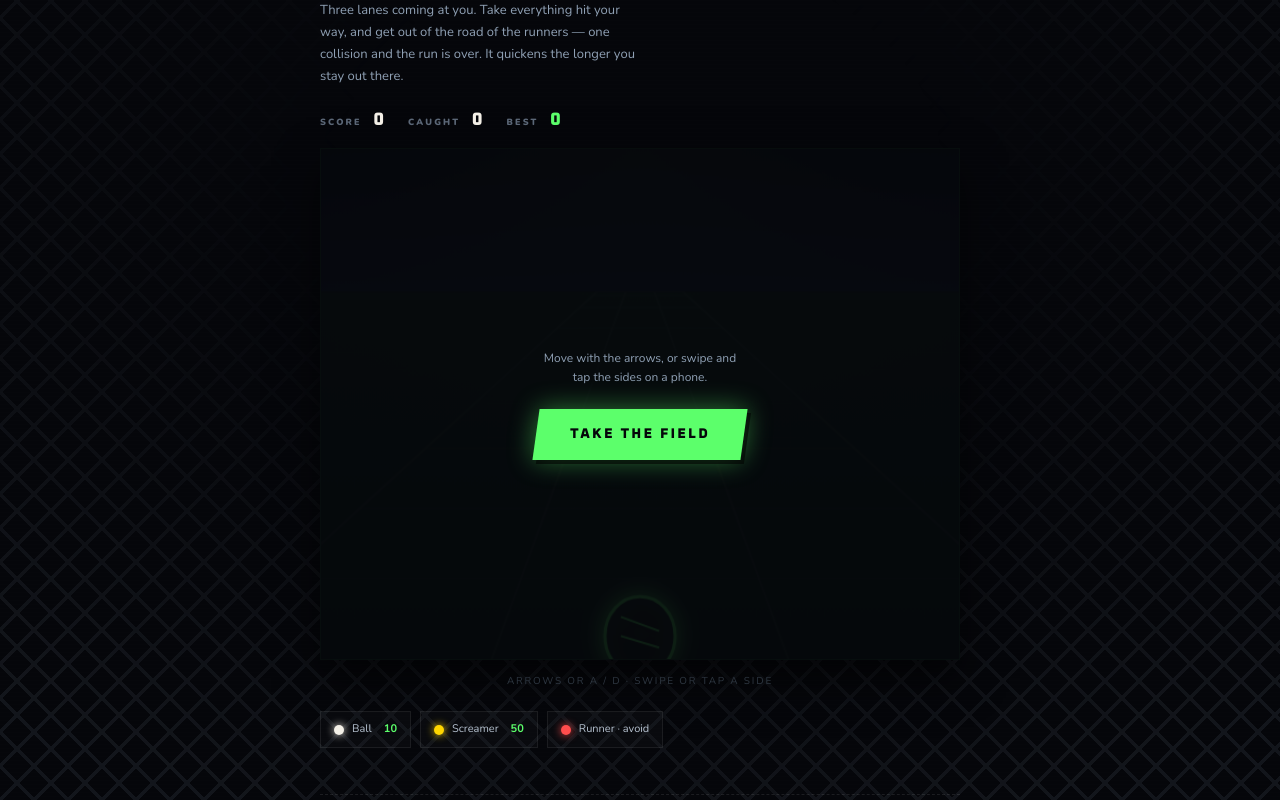
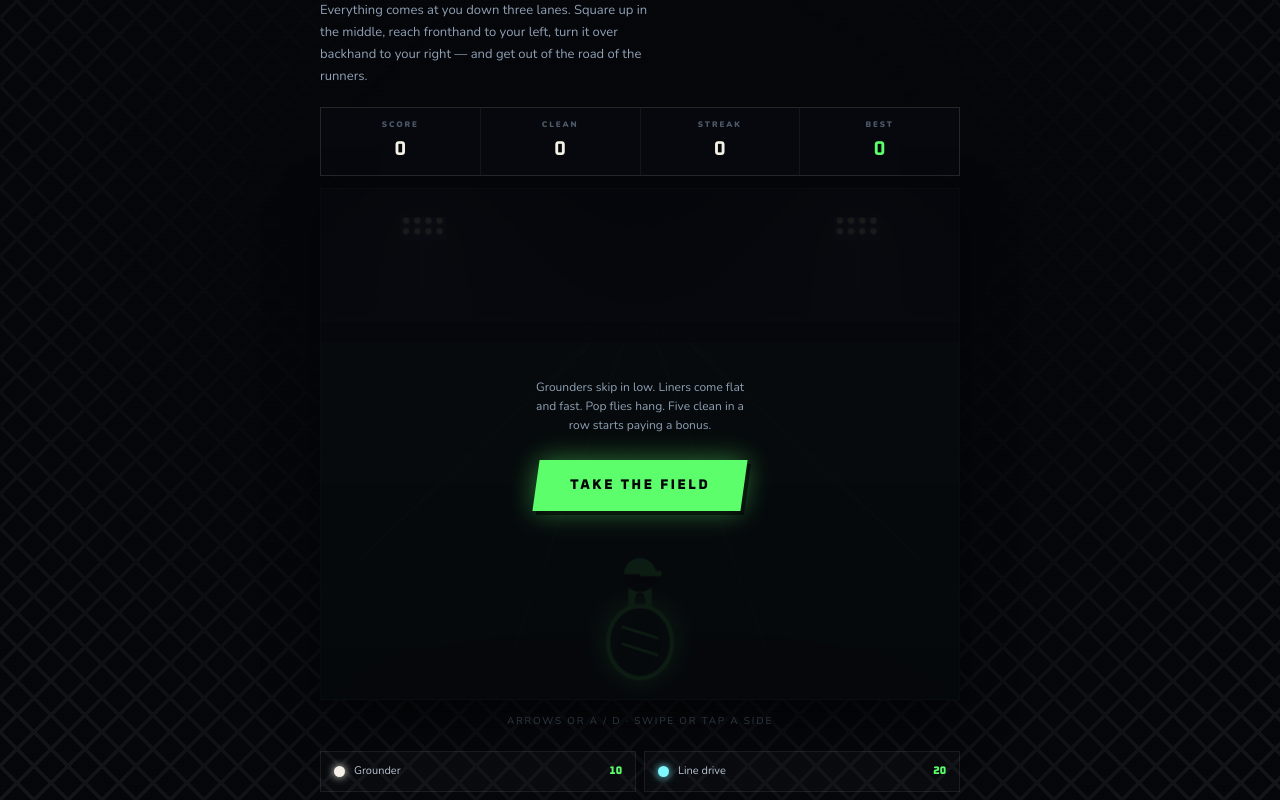
Before and after one commit to N8Nuks/grassrootsfantasy, a Next.js app: page /games/fielding in a window 1280 px wide. Shown: the part 220-1020 px from the top of the page. Built offline with nearby package versions, Linux system fonts and the light colour scheme.

Commit message:
Fielding stances, ball variety and dressed field

```diff
--- a/app/games/fielding/FieldingClient.tsx
+++ b/app/games/fielding/FieldingClient.tsx
@@ -1,41 +1,59 @@
 'use client'
 import { useState, useRef, useEffect, useCallback } from 'react'
 
-/* Three lanes running away from you. Balls come down them to be caught and
-   runners come down them to be avoided — one collision ends the run. It speeds
-   up the longer you last, and runners get more frequent as it goes. */
+/* Three lanes, three stances. Straight on in the middle, fronthand reaching
+   left, backhand reaching right — the way a fielder actually takes a ball
+   either side of them.
+
+   Four kinds of ball, each arriving differently: a grounder skipping in, a
+   liner coming fast and flat, a pop fly hanging up, and the screamer that
+   pays. Runners come down the lanes too, and one takes you out. */
+
 const LANES = 3
-const BASE_SPEED = 0.00042        // fraction of the lane per millisecond
-const SPEED_RAMP = 0.0000002      // added per millisecond survived
+const BASE_SPEED = 0.00026
+const SPEED_RAMP = 0.00000009
+const RAMP_DELAY = 12000          // no ramp at all for the first stretch
 
-type Thing = { id: number; lane: number; z: number; kind: 'ball' | 'runner' | 'gold' }
+type Kind = 'grounder' | 'liner' | 'fly' | 'screamer' | 'runner'
+type Thing = { id: number; lane: number; z: number; kind: Kind; rate: number; hop: number }
 let nextId = 1
+
+const BALL: Record<string, { label: string; points: number; colour: string; rate: number }> = {
+  grounder: { label: 'Grounder', points: 10, colour: '#F5F1E8', rate: 0.85 },
+  liner:    { label: 'Line drive', points: 20, colour: '#7DF9FF', rate: 1.55 },
+  fly:      { label: 'Pop fly',  points: 15, colour: '#C6FF00', rate: 0.62 },
+  screamer: { label: 'Screamer', points: 60, colour: '#FFD700', rate: 1.75 },
+}
 
 export default function FieldingClient() {
   const [phase, setPhase] = useState<'ready' | 'live' | 'over'>('ready')
   const [score, setScore] = useState(0)
   const [best, setBest] = useState(0)
   const [caught, setCaught] = useState(0)
-  const [flash, setFlash] = useState<string | null>(null)
+  const [streak, setStreak] = useState(0)
+  const [flash, setFlash] = useState<{ text: string; colour: string } | null>(null)
 
   const canvasRef = useRef<HTMLCanvasElement>(null)
   const raf = useRef(0)
   const lane = useRef(1)
+  const facing = useRef(1)          // rendered stance, eases toward lane
   const things = useRef<Thing[]>([])
   const lastFrame = useRef(0)
   const elapsed = useRef(0)
-  const spawnAt = useRef(0)
-  const glove = useRef(0)          // catch animation, counts down
+  const spawnAt = useRef(600)
+  const glove = useRef(0)
+  const streakRef = useRef(0)
 
-  const speed = () => BASE_SPEED + elapsed.current * SPEED_RAMP
+  const speed = () => BASE_SPEED + Math.max(0, elapsed.current - RAMP_DELAY) * SPEED_RAMP
 
   const reset = useCallback(() => {
-    lane.current = 1
+    lane.current = 1; facing.current = 1
     things.current = []
     elapsed.current = 0
-    spawnAt.current = 0
+    spawnAt.current = 600
     glove.current = 0
-    setScore(0); setCaught(0); setFlash(null)
+    streakRef.current = 0
+    setScore(0); setCaught(0); setStreak(0); setFlash(null)
   }, [])
 
   const endRun = useCallback(() => {
@@ -49,34 +67,62 @@ export default function FieldingClient() {
     lastFrame.current = now
     elapsed.current += dt
 
-    // Spawn — runners get more likely the longer you last
+    // Stance eases toward the lane rather than snapping
+    facing.current += (lane.current - facing.current) * Math.min(1, dt / 90)
+
     spawnAt.current -= dt
     if (spawnAt.current <= 0) {
-      const runnerOdds = Math.min(0.5, 0.16 + elapsed.current / 120000)
+      // Runners stay rare early and never stack up in one lane
+      const runnerOdds = Math.min(0.34, 0.05 + Math.max(0, elapsed.current - 15000) / 200000)
       const roll = Math.random()
-      const kind: Thing['kind'] = roll < runnerOdds ? 'runner' : roll < runnerOdds + 0.06 ? 'gold' : 'ball'
+      let kind: Kind
+      if (roll < runnerOdds) kind = 'runner'
+      else {
+        const r = Math.random()
+        kind = r < 0.42 ? 'grounder' : r < 0.72 ? 'liner' : r < 0.94 ? 'fly' : 'screamer'
+      }
       const newLane = Math.floor(Math.random() * LANES)
-      // Never spawn a runner in a lane that already has one close behind —
-      // an unavoidable wall isn't difficulty, it's a bug
-      const blocked = kind === 'runner' && things.current.some(t => t.kind === 'runner' && t.z > 0.55)
-      if (!blocked) things.current.push({ id: nextId++, lane: newLane, z: 0, kind })
-      spawnAt.current = 520 - Math.min(240, elapsed.current / 260) + Math.random() * 220
+      const crowded = things.current.some(t => t.lane === newLane && t.z > 0.42)
+      const wall = kind === 'runner' && things.current.some(t => t.kind === 'runner' && t.z > 0.5)
+      if (!crowded && !wall) {
+        things.current.push({
+          id: nextId++, lane: newLane, z: 0, kind,
+          rate: kind === 'runner' ? 1 : BALL[kind].rate,
+          hop: Math.random() * Math.PI,
+        })
+      }
+      spawnAt.current = 700 - Math.min(300, Math.max(0, elapsed.current - RAMP_DELAY) / 320) + Math.random() * 300
     }
 
-    // Advance and resolve
-    const s = speed() * dt
-    for (const t of things.current) t.z += s
+    const base = speed() * dt
+    for (const t of things.current) t.z += base * t.rate
+
     for (const t of things.current) {
-      if (t.z < 0.9 || t.z > 1.06) continue
+      if (t.z < 0.88 || t.z > 1.08) continue
       if (t.lane !== lane.current) continue
       if (t.kind === 'runner') { endRun(); return }
       t.z = 99
-      glove.current = 200
-      const worth = t.kind === 'gold' ? 50 : 10
-      setScore(v => v + worth)
+      glove.current = 220
+      const meta = BALL[t.kind]
+      streakRef.current += 1
+      const bonus = streakRef.current >= 5 ? Math.floor(streakRef.current / 5) * 5 : 0
+      setStreak(streakRef.current)
+      setScore(v => v + meta.points + bonus)
       setCaught(c => c + 1)
-      if (t.kind === 'gold') { setFlash('DIVING CATCH'); setTimeout(() => setFlash(null), 900) }
+      if (t.kind === 'screamer' || streakRef.current % 10 === 0) {
+        setFlash({ text: t.kind === 'screamer' ? 'SCREAMER' : `${streakRef.current} CLEAN`, colour: meta.colour })
+        setTimeout(() => setFlash(null), 900)
       }
+    }
+
+    // A ball through your lane breaks the streak
+    for (const t of things.current) {
+      if (t.z > 1.08 && t.z < 90 && t.kind !== 'runner') {
+        if (streakRef.current > 0) { streakRef.current = 0; setStreak(0) }
+        t.z = 99
+      }
+    }
+
     things.current = things.current.filter(t => t.z < 1.3)
     if (glove.current > 0) glove.current -= dt
 
@@ -90,107 +136,186 @@ export default function FieldingClient() {
     const ctx = cv.getContext('2d')
     if (!ctx) return
     const W = cv.width, H = cv.height
-    const HORIZON = H * 0.28
+    const HORIZON = H * 0.30
 
-    // Sky and grass
+    // ── The park ──
     const sky = ctx.createLinearGradient(0, 0, 0, HORIZON)
-    sky.addColorStop(0, '#0B0D18'); sky.addColorStop(1, '#16233C')
+    sky.addColorStop(0, '#080A14'); sky.addColorStop(1, '#152238')
     ctx.fillStyle = sky; ctx.fillRect(0, 0, W, HORIZON)
+
+    // Floodlight towers
+    for (const fx of [W * 0.16, W * 0.84]) {
+      ctx.strokeStyle = '#1B2436'; ctx.lineWidth = 4
+      ctx.beginPath(); ctx.moveTo(fx, HORIZON); ctx.lineTo(fx, H * 0.09); ctx.stroke()
+      ctx.fillStyle = '#26314A'; ctx.fillRect(fx - 22, H * 0.055, 44, 22)
+      for (let r = 0; r < 2; r++) for (let c = 0; c < 4; c++) {
+        ctx.fillStyle = '#F3ECCB'
+        ctx.beginPath(); ctx.arc(fx - 16 + c * 10.5, H * 0.062 + r * 10, 3, 0, Math.PI * 2); ctx.fill()
+      }
+      const glow = ctx.createRadialGradient(fx, H * 0.07, 4, fx, H * 0.07, W * 0.4)
+      glow.addColorStop(0, '#F3ECCB22'); glow.addColorStop(1, 'transparent')
+      ctx.fillStyle = glow; ctx.fillRect(0, 0, W, H)
+    }
+
+    // Outfield wall with the sponsor band
+    ctx.fillStyle = '#0D1522'; ctx.fillRect(0, HORIZON - H * 0.045, W, H * 0.045)
+    ctx.fillStyle = '#5CFF6B22'; ctx.fillRect(0, HORIZON - H * 0.045, W, 2)
+    ctx.fillStyle = '#5CFF6B18'
+    ctx.font = `900 ${Math.round(H * 0.022)}px var(--font-heading), sans-serif`
+    ctx.textAlign = 'center'
+    ctx.fillText('GRASSROOTS FANTASY', W / 2, HORIZON - H * 0.014)
+
+    // Grass, with mown stripes
     const grass = ctx.createLinearGradient(0, HORIZON, 0, H)
-    grass.addColorStop(0, '#123020'); grass.addColorStop(1, '#0A2214')
+    grass.addColorStop(0, '#153A24'); grass.addColorStop(1, '#0A2214')
     ctx.fillStyle = grass; ctx.fillRect(0, HORIZON, W, H - HORIZON)
 
-    const pool = ctx.createRadialGradient(W / 2, 0, 10, W / 2, 0, W * 0.8)
-    pool.addColorStop(0, '#5CFF6B18'); pool.addColorStop(1, 'transparent')
-    ctx.fillStyle = pool; ctx.fillRect(0, 0, W, H)
-
-    // Perspective helpers — where a lane sits at depth z (0 far, 1 at your feet)
     const persp = (z: number) => Math.pow(z, 2.1)
     const yAt = (z: number) => HORIZON + (H - HORIZON) * persp(z)
-    const halfAt = (z: number) => W * (0.045 + 0.42 * persp(z))
+    const halfAt = (z: number) => W * (0.05 + 0.4 * persp(z))
     const xAt = (l: number, z: number) => W / 2 + (l - 1) * halfAt(z)
 
-    // Lane lines converging to the horizon
-    ctx.strokeStyle = '#ffffff14'; ctx.lineWidth = 2
+    // Stripes drifting toward you
+    for (let i = 0; i < 7; i++) {
+      const z0 = ((i / 7) + ((elapsed.current * speed() * 0.85) % (1 / 7))) % 1
+      const z1 = Math.min(1, z0 + 1 / 14)
+      ctx.fillStyle = '#ffffff05'
+      ctx.beginPath()
+      ctx.moveTo(0, yAt(z0)); ctx.lineTo(W, yAt(z0))
+      ctx.lineTo(W, yAt(z1)); ctx.lineTo(0, yAt(z1))
+      ctx.fill()
+    }
+
+    // Lane chalk
+    ctx.strokeStyle = '#ffffff18'; ctx.lineWidth = 2
     for (const edge of [-1.5, -0.5, 0.5, 1.5]) {
       ctx.beginPath()
       ctx.moveTo(W / 2 + edge * halfAt(0.02), yAt(0.02))
       ctx.lineTo(W / 2 + edge * halfAt(1), yAt(1))
       ctx.stroke()
     }
-    // Chalk rungs, drifting toward you
-    ctx.strokeStyle = '#ffffff0c'; ctx.lineWidth = 1
-    for (let i = 0; i < 9; i++) {
-      const z = ((i / 9) + ((elapsed.current * speed() * 0.9) % (1 / 9))) % 1
-      ctx.beginPath()
-      ctx.moveTo(W / 2 - halfAt(z) * 1.5, yAt(z))
-      ctx.lineTo(W / 2 + halfAt(z) * 1.5, yAt(z))
-      ctx.stroke()
-    }
 
-    // Far to near so nearer things draw over
+    // ── The things coming ──
     const sorted = [...things.current].filter(t => t.z <= 1.3).sort((a, b) => a.z - b.z)
     for (const t of sorted) {
       const x = xAt(t.lane, t.z)
-      const y = yAt(t.z)
+      const ground = yAt(t.z)
       const scale = 0.14 + persp(t.z) * 1.5
 
       if (t.kind === 'runner') {
-        // A sliding runner — legs out, coming at you
-        const w = 52 * scale, h = 26 * scale
+        const w = 54 * scale, h = 27 * scale
+        ctx.fillStyle = '#C9A87838'
+        ctx.beginPath(); ctx.ellipse(x - w * 0.5, ground + h * 0.1, w * 0.55, h * 0.24, 0, 0, Math.PI * 2); ctx.fill()
         ctx.save()
-        ctx.shadowColor = '#FF4D4D'; ctx.shadowBlur = 14 * scale
+        ctx.shadowColor = '#FF4D4D'; ctx.shadowBlur = 15 * Math.max(scale, 0.5)
         ctx.fillStyle = '#0A0C10'
-        ctx.beginPath()
-        ctx.ellipse(x, y - h * 0.4, w * 0.55, h * 0.5, -0.2, 0, Math.PI * 2)
-        ctx.fill()
+        ctx.beginPath(); ctx.ellipse(x, ground - h * 0.42, w * 0.56, h * 0.5, -0.2, 0, Math.PI * 2); ctx.fill()
         ctx.fillStyle = '#FF4D4D'
-        ctx.fillRect(x - w * 0.55, y - h * 0.1, w * 0.5, h * 0.16)   // trailing leg
-        ctx.beginPath(); ctx.arc(x + w * 0.36, y - h * 0.72, h * 0.3, 0, Math.PI * 2); ctx.fill()
+        ctx.fillRect(x - w * 0.56, ground - h * 0.12, w * 0.5, h * 0.16)
+        ctx.beginPath(); ctx.arc(x + w * 0.37, ground - h * 0.74, h * 0.3, 0, Math.PI * 2); ctx.fill()
         ctx.restore()
-        // dust
-        ctx.fillStyle = '#C9A87840'
-        ctx.beginPath(); ctx.ellipse(x - w * 0.5, y + h * 0.1, w * 0.5, h * 0.22, 0, 0, Math.PI * 2); ctx.fill()
-      } else {
+        continue
+      }
+
+      // Height above the ground depends on how it was hit
+      const meta = BALL[t.kind]
+      let lift = 0
+      if (t.kind === 'grounder') lift = Math.abs(Math.sin(t.z * 9 + t.hop)) * H * 0.035 * persp(t.z)
+      else if (t.kind === 'liner' || t.kind === 'screamer') lift = H * 0.10 * (1 - persp(t.z) * 0.55)
+      else lift = Math.sin(t.z * Math.PI) * H * 0.30 * (0.35 + persp(t.z) * 0.65)
+
+      // Shadow on the grass sells the height
+      const sh = Math.max(2, 8 * scale * (1 - lift / (H * 0.3)))
+      ctx.fillStyle = '#00000055'
+      ctx.beginPath(); ctx.ellipse(x, ground, sh * 1.5, sh * 0.5, 0, 0, Math.PI * 2); ctx.fill()
+
       const r = 9 * scale
-        const gold = t.kind === 'gold'
+      const y = ground - lift - r
       ctx.save()
-        ctx.shadowColor = gold ? '#FFD700' : '#F5F1E8'
-        ctx.shadowBlur = (gold ? 22 : 12) * Math.max(scale, 0.6)
-        ctx.fillStyle = gold ? '#FFD700' : '#F5F1E8'
-        ctx.beginPath(); ctx.arc(x, y - r * 1.6, r, 0, Math.PI * 2); ctx.fill()
+      ctx.shadowColor = meta.colour
+      ctx.shadowBlur = (t.kind === 'screamer' ? 24 : 13) * Math.max(scale, 0.6)
+      ctx.fillStyle = meta.colour
+      ctx.beginPath(); ctx.arc(x, y, r, 0, Math.PI * 2); ctx.fill()
       ctx.restore()
       if (r > 4) {
-          ctx.strokeStyle = gold ? '#8A6D00' : '#C41E3A'
+        ctx.strokeStyle = t.kind === 'screamer' ? '#8A6D00' : '#C41E3A'
         ctx.lineWidth = Math.max(1, r * 0.22)
-          ctx.beginPath(); ctx.arc(x - r * 1.1, y - r * 1.6, r * 0.98, -0.9, 0.9); ctx.stroke()
+        ctx.beginPath(); ctx.arc(x - r * 1.1, y, r * 0.98, -0.9, 0.9); ctx.stroke()
       }
+      // Line drives leave a streak
+      if ((t.kind === 'liner' || t.kind === 'screamer') && r > 3) {
+        const trail = ctx.createLinearGradient(x, y, x, y - H * 0.09)
+        trail.addColorStop(0, `${meta.colour}70`); trail.addColorStop(1, 'transparent')
+        ctx.strokeStyle = trail; ctx.lineWidth = r * 0.8
+        ctx.beginPath(); ctx.moveTo(x, y); ctx.lineTo(x, y - H * 0.09); ctx.stroke()
       }
     }
 
-    // The fielder — a glove at the bottom of your lane
-    const fx = xAt(lane.current, 1)
-    const fy = yAt(1) - H * 0.045
-    const pop = glove.current > 0 ? 1.22 : 1
+    // ── The fielder ──
+    drawFielder(ctx, W, H, xAt(facing.current, 1), yAt(1) - H * 0.02, facing.current)
+  }, [])
+
+  /* Three stances. Middle lane is square on, glove in front. Left lane reaches
+     across fronthand, right lane turns the glove over for the backhand. */
+  function drawFielder(ctx: CanvasRenderingContext2D, W: number, H: number, x: number, y: number, f: number) {
+    const side = f - 1                       // -1 fronthand, 0 square, +1 backhand
+    const lean = side * 0.2
+    const s = W * 0.001
+    const pop = glove.current > 0 ? 1.16 : 1
+
     ctx.save()
-    ctx.translate(fx, fy); ctx.scale(pop, pop)
-    ctx.shadowColor = '#5CFF6B'; ctx.shadowBlur = 20
+    ctx.translate(x, y)
+
+    // Shadow
+    ctx.fillStyle = '#00000055'
+    ctx.beginPath(); ctx.ellipse(0, 4, 46 * s * 10, 10 * s * 10, 0, 0, Math.PI * 2); ctx.fill()
+
+    ctx.rotate(lean * 0.22)
+
+    // Legs, wider as he reaches
+    ctx.strokeStyle = '#0A0C10'; ctx.lineWidth = 13; ctx.lineCap = 'round'
+    ctx.beginPath(); ctx.moveTo(0, -52); ctx.lineTo(-22 - Math.max(0, -side) * 16, 0); ctx.stroke()
+    ctx.beginPath(); ctx.moveTo(0, -52); ctx.lineTo(22 + Math.max(0, side) * 16, 0); ctx.stroke()
+
+    // Torso
+    ctx.strokeStyle = '#5CFF6B'; ctx.lineWidth = 22
+    ctx.beginPath(); ctx.moveTo(0, -52); ctx.lineTo(-side * 5, -92); ctx.stroke()
+
+    // Head and cap
     ctx.fillStyle = '#0A0C10'
+    ctx.beginPath(); ctx.arc(-side * 6, -106, 15, 0, Math.PI * 2); ctx.fill()
+    ctx.fillStyle = '#5CFF6B'
+    ctx.beginPath(); ctx.arc(-side * 6, -108, 15, Math.PI, 0); ctx.fill()
+    ctx.fillRect(-side * 6, -111, side >= 0 ? 20 : -20, 5)
+
+    // Throwing hand tucks behind
+    ctx.strokeStyle = '#0A0C10'; ctx.lineWidth = 9
+    ctx.beginPath(); ctx.moveTo(-side * 5, -86); ctx.lineTo(-side * 34, -66); ctx.stroke()
+
+    // Glove arm — across the body fronthand, turned over backhand
+    const gx = side * 52
+    const gy = side === 0 ? -44 : -34
+    ctx.strokeStyle = '#0A0C10'; ctx.lineWidth = 10
+    ctx.beginPath(); ctx.moveTo(-side * 5, -84); ctx.lineTo(gx, gy); ctx.stroke()
+
+    ctx.save()
+    ctx.translate(gx, gy)
+    ctx.rotate(side * 0.9)          // the turnover on the backhand side
+    ctx.scale(pop, pop)
+    ctx.shadowColor = '#5CFF6B'; ctx.shadowBlur = 22
+    ctx.fillStyle = '#0A0C10'
+    ctx.beginPath(); ctx.ellipse(0, 0, 30, 34, 0, 0, Math.PI * 2); ctx.fill()
+    ctx.strokeStyle = '#5CFF6B'; ctx.lineWidth = 4; ctx.stroke()
+    ctx.lineWidth = 2.5
     ctx.beginPath()
-    ctx.ellipse(0, 0, W * 0.055, W * 0.062, 0, 0, Math.PI * 2)
-    ctx.fill()
-    ctx.strokeStyle = '#5CFF6B'; ctx.lineWidth = 3
-    ctx.stroke()
-    // webbing
-    ctx.lineWidth = 2
-    ctx.beginPath()
-    ctx.moveTo(-W * 0.03, -W * 0.03); ctx.lineTo(W * 0.03, -W * 0.008)
-    ctx.moveTo(-W * 0.03, 0); ctx.lineTo(W * 0.03, W * 0.018)
+    ctx.moveTo(-16, -14); ctx.lineTo(16, -4)
+    ctx.moveTo(-16, 2);  ctx.lineTo(16, 12)
     ctx.stroke()
     ctx.restore()
-  }, [])
 
-  // Loop
+    ctx.restore()
+  }
+
   useEffect(() => {
     if (phase !== 'live') { draw(); return }
     lastFrame.current = 0
@@ -198,17 +323,15 @@ export default function FieldingClient() {
     return () => cancelAnimationFrame(raf.current)
   }, [phase, tick, draw])
 
-  // Keys
   useEffect(() => {
     const onKey = (e: KeyboardEvent) => {
-      if (['ArrowLeft', 'a'].includes(e.key)) { e.preventDefault(); lane.current = Math.max(0, lane.current - 1) }
-      if (['ArrowRight', 'd'].includes(e.key)) { e.preventDefault(); lane.current = Math.min(LANES - 1, lane.current + 1) }
+      if (['ArrowLeft', 'a', 'A'].includes(e.key)) { e.preventDefault(); lane.current = Math.max(0, lane.current - 1) }
+      if (['ArrowRight', 'd', 'D'].includes(e.key)) { e.preventDefault(); lane.current = Math.min(LANES - 1, lane.current + 1) }
     }
     window.addEventListener('keydown', onKey)
     return () => window.removeEventListener('keydown', onKey)
   }, [])
 
-  // Swipe and tap-to-side
   useEffect(() => {
     const cv = canvasRef.current
     if (!cv) return
@@ -217,11 +340,8 @@ export default function FieldingClient() {
     const end = (e: TouchEvent) => {
       const dx = e.changedTouches[0].clientX - sx
       if (Math.abs(dx) > 26) {
-        lane.current = dx > 0
-          ? Math.min(LANES - 1, lane.current + 1)
-          : Math.max(0, lane.current - 1)
+        lane.current = dx > 0 ? Math.min(LANES - 1, lane.current + 1) : Math.max(0, lane.current - 1)
       } else {
-        // A tap moves toward the side you tapped
         const rect = cv.getBoundingClientRect()
         const rel = (e.changedTouches[0].clientX - rect.left) / rect.width
         if (rel < 0.4) lane.current = Math.max(0, lane.current - 1)
@@ -239,54 +359,61 @@ export default function FieldingClient() {
     <>
       <style>{`
         .fd-lede { font-size: 13px; line-height: 1.7; color: #8FA0B4; max-width: 42ch; margin-bottom: 20px; }
-        .fd-hud { display: flex; gap: 22px; align-items: baseline; margin-bottom: 14px; flex-wrap: wrap; }
-        .fd-hud span { font-size: 9px; font-weight: 900; letter-spacing: 0.24em; text-transform: uppercase; color: #5C6878; }
-        .fd-hud b { font-family: var(--font-heading); font-size: 18px; color: #F5F1E8; margin-left: 7px; }
+        .fd-hud {
+          display: flex; align-items: stretch; gap: 1px; margin-bottom: 12px;
+          background: #ffffff10; border: 1px solid #ffffff12;
+        }
+        .fd-stat { flex: 1; background: #07080D; padding: 11px 8px; text-align: center; }
+        .fd-stat span { display: block; font-size: 8px; font-weight: 900; letter-spacing: 0.24em; text-transform: uppercase; color: #4E5A6A; }
+        .fd-stat b { display: block; font-family: var(--font-heading); font-size: 20px; color: #F5F1E8; margin-top: 3px; }
         .fd-stage { position: relative; }
         .fd-canvas {
           width: 100%; height: auto; display: block; touch-action: none; cursor: pointer;
           border: 1px solid color-mix(in srgb, var(--neon) 34%, transparent);
           box-shadow: 0 0 0 1px #ffffff08 inset, 0 18px 40px #00000090;
         }
-        .fd-flash {
-          position: absolute; inset: 0; display: flex; align-items: center; justify-content: center;
-          pointer-events: none;
-        }
+        .fd-flash { position: absolute; inset: 0; display: flex; align-items: center; justify-content: center; pointer-events: none; }
         .fd-flash p {
           font-family: var(--font-heading); font-weight: 900; text-transform: uppercase;
-          font-size: clamp(22px, 6vw, 38px); color: #FFD700; transform: skewX(-7deg);
-          text-shadow: 0 0 28px #FFD70090; animation: fd-slam 340ms cubic-bezier(.2,1.7,.4,1);
+          font-size: clamp(22px, 6vw, 40px); transform: skewX(-7deg);
+          animation: fd-slam 340ms cubic-bezier(.2,1.7,.4,1);
         }
         @keyframes fd-slam { from { transform: skewX(-7deg) scale(1.8); opacity: 0; } }
         .fd-overlay {
           position: absolute; inset: 0; display: flex; flex-direction: column;
           align-items: center; justify-content: center; gap: 8px; text-align: center;
-          background: #05060AE6; padding: 24px;
+          background: #05060AE8; padding: 24px;
         }
         .fd-key { font-size: 10px; letter-spacing: 0.18em; text-transform: uppercase; color: #3E4A58; text-align: center; margin-top: 14px; }
-        .fd-legend { display: flex; flex-wrap: wrap; gap: 9px; margin-top: 22px; }
+        .fd-legend { display: grid; grid-template-columns: repeat(2, minmax(0, 1fr)); gap: 8px; margin-top: 22px; }
         .fd-item {
-          display: flex; align-items: center; gap: 8px; padding: 9px 13px;
+          display: flex; align-items: center; gap: 9px; padding: 11px 13px;
           border: 1px solid #ffffff12; background: #ffffff05; font-size: 11px; color: #B8C4D2;
         }
-        .fd-pip { width: 10px; height: 10px; border-radius: 50%; flex-shrink: 0; }
+        .fd-pip { width: 11px; height: 11px; border-radius: 50%; flex-shrink: 0; }
+        .fd-val { margin-left: auto; font-family: var(--font-heading); font-weight: 900; color: var(--neon); }
       `}</style>
 
       <p className="fd-lede">
-        Three lanes coming at you. Take everything hit your way, and get out of the road of the
-        runners — one collision and the run is over. It quickens the longer you stay out there.
+        Everything comes at you down three lanes. Square up in the middle, reach fronthand to your
+        left, turn it over backhand to your right — and get out of the road of the runners.
       </p>
 
       <div className="fd-hud">
-        <span>Score <b>{score}</b></span>
-        <span>Caught <b>{caught}</b></span>
-        <span>Best <b style={{ color: 'var(--neon)' }}>{best}</b></span>
+        <span className="fd-stat"><span>Score</span><b>{score}</b></span>
+        <span className="fd-stat"><span>Clean</span><b>{caught}</b></span>
+        <span className="fd-stat"><span>Streak</span><b style={{ color: streak >= 5 ? 'var(--neon)' : undefined }}>{streak}</b></span>
+        <span className="fd-stat"><span>Best</span><b style={{ color: 'var(--neon)' }}>{best}</b></span>
       </div>
 
       <div className="fd-stage">
         <canvas ref={canvasRef} className="fd-canvas" width={600} height={480} />
 
-        {flash && <div className="fd-flash"><p>{flash}</p></div>}
+        {flash && (
+          <div className="fd-flash">
+            <p style={{ color: flash.colour, textShadow: `0 0 28px ${flash.colour}90` }}>{flash.text}</p>
+          </div>
+        )}
 
         {phase !== 'live' && (
           <div className="fd-overlay">
@@ -299,10 +426,11 @@ export default function FieldingClient() {
               </>
             ) : (
               <>
-                <p style={{ fontSize: '12px', color: '#8FA0B4', maxWidth: '28ch', lineHeight: 1.6 }}>
-                  Move with the arrows, or swipe and tap the sides on a phone.
+                <p style={{ fontSize: '12px', color: '#8FA0B4', maxWidth: '30ch', lineHeight: 1.6 }}>
+                  Grounders skip in low. Liners come flat and fast. Pop flies hang. Five clean in a
+                  row starts paying a bonus.
                 </p>
-                <button className="ar-btn" onClick={start} style={{ marginTop: '14px' }}><span>Take the field</span></button>
+                <button className="ar-btn" onClick={start} style={{ marginTop: '16px' }}><span>Take the field</span></button>
               </>
             )}
           </div>
@@ -312,9 +440,16 @@ export default function FieldingClient() {
       <p className="fd-key">Arrows or A / D · swipe or tap a side</p>
 
       <div className="fd-legend">
-        <span className="fd-item"><span className="fd-pip" style={{ background: '#F5F1E8', boxShadow: '0 0 8px #F5F1E8' }} />Ball <b style={{ color: 'var(--neon)', marginLeft: 4 }}>10</b></span>
-        <span className="fd-item"><span className="fd-pip" style={{ background: '#FFD700', boxShadow: '0 0 8px #FFD700' }} />Screamer <b style={{ color: 'var(--neon)', marginLeft: 4 }}>50</b></span>
-        <span className="fd-item"><span className="fd-pip" style={{ background: '#FF4D4D', boxShadow: '0 0 8px #FF4D4D' }} />Runner · avoid</span>
+        {Object.entries(BALL).map(([k, v]) => (
+          <span key={k} className="fd-item">
+            <span className="fd-pip" style={{ background: v.colour, boxShadow: `0 0 8px ${v.colour}` }} />
+            {v.label}<span className="fd-val">{v.points}</span>
+          </span>
+        ))}
+        <span className="fd-item" style={{ gridColumn: '1 / -1' }}>
+          <span className="fd-pip" style={{ background: '#FF4D4D', boxShadow: '0 0 8px #FF4D4D' }} />
+          Runner — get out of the road
+        </span>
       </div>
     </>
   )
```
Lines whose indentation alone changed are shown as unchanged.
